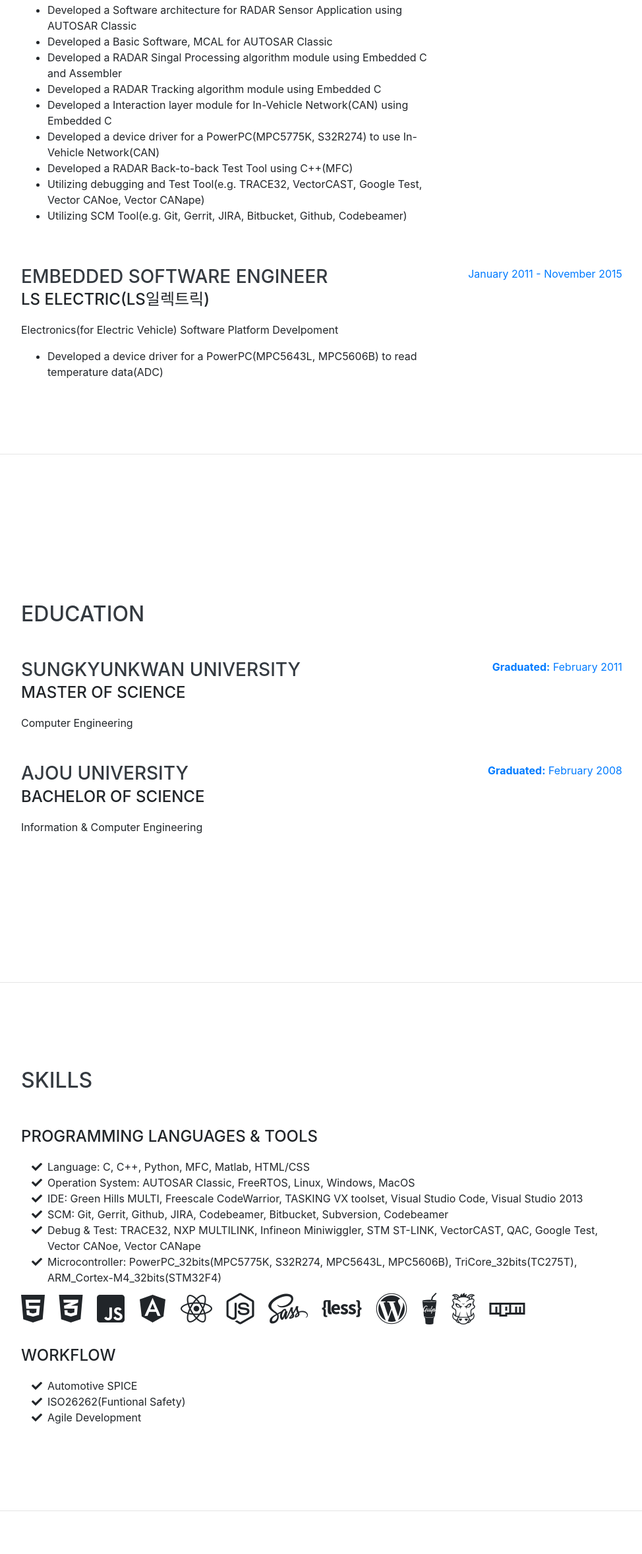
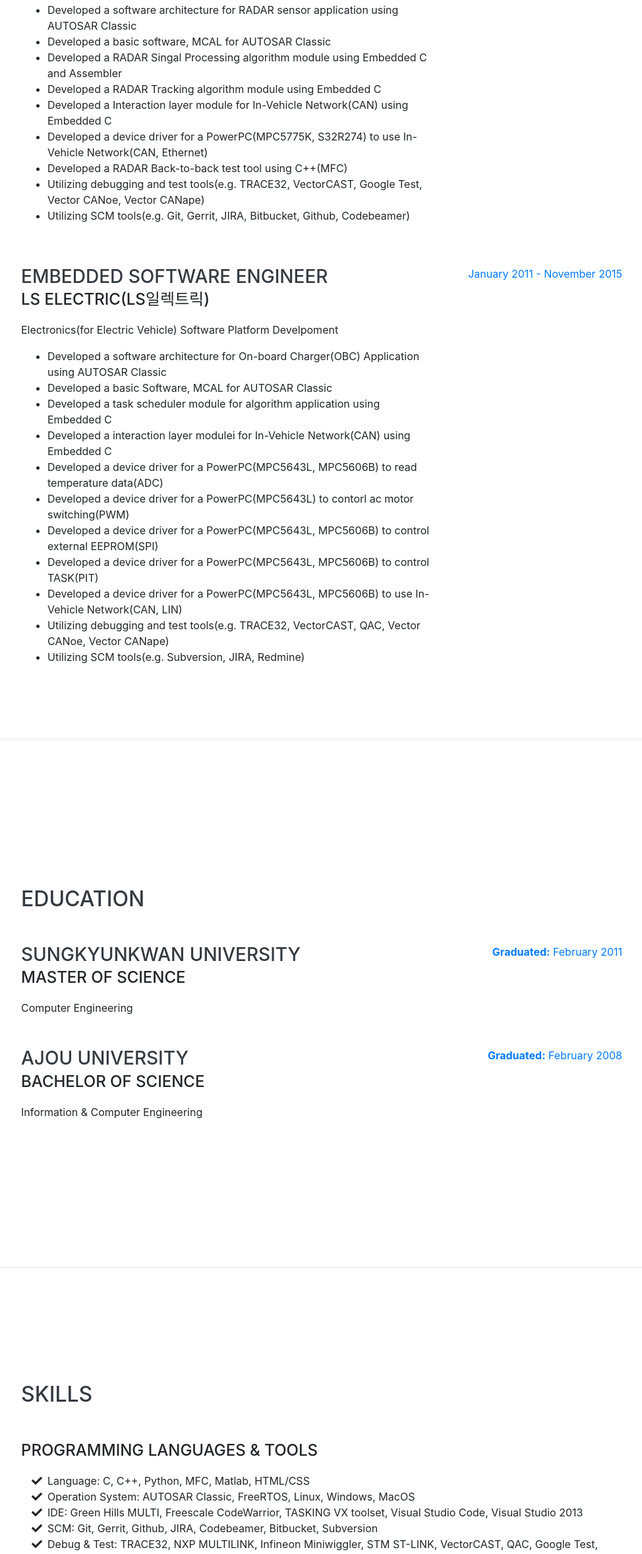
Before and after one commit to mschoi529/mschoi529.github.io, a website with bundled scripts: page index.html in a window 1280 px wide. Shown: the part 1092-3448 px from the top of the page at 66% size, without its empty margins (288-1262 px from the left). Built offline with nearby package versions, Linux system fonts and the light colour scheme; a web font is replaced by a local one.

Commit message:
Modify index.html

```diff
--- a/index.html
+++ b/index.html
@@ -96,15 +96,15 @@
             <div class="subheading mb-3">LG Electronics(LG전자)</div>
 	    <p>Automotive RADAR Sensor System Software Development</p>
 	    <ul>
-		<li>Developed a Software architecture for RADAR Sensor Application using AUTOSAR Classic</li>
-		<li>Developed a Basic Software, MCAL for AUTOSAR Classic</li>
+		<li>Developed a software architecture for RADAR sensor application using AUTOSAR Classic</li>
+		<li>Developed a basic software, MCAL for AUTOSAR Classic</li>
 	   	<li>Developed a RADAR Singal Processing algorithm module using Embedded C and Assembler</li>
 		<li>Developed a RADAR Tracking algorithm module using Embedded C</li>
 		<li>Developed a Interaction layer module for In-Vehicle Network(CAN) using Embedded C</li>
-		<li>Developed a device driver for a PowerPC(MPC5775K, S32R274) to use In-Vehicle Network(CAN)</li>
-		<li>Developed a RADAR Back-to-back Test Tool using C++(MFC)</li>
-		<li>Utilizing debugging and Test Tool(e.g. TRACE32, VectorCAST, Google Test, Vector CANoe, Vector CANape)</li>
-	        <li>Utilizing SCM Tool(e.g. Git, Gerrit, JIRA, Bitbucket, Github, Codebeamer)</li>
+		<li>Developed a device driver for a PowerPC(MPC5775K, S32R274) to use In-Vehicle Network(CAN, Ethernet)</li>
+		<li>Developed a RADAR Back-to-back test tool using C++(MFC)</li>
+		<li>Utilizing debugging and test tools(e.g. TRACE32, VectorCAST, Google Test, Vector CANoe, Vector CANape)</li>
+	        <li>Utilizing SCM tools(e.g. Git, Gerrit, JIRA, Bitbucket, Github, Codebeamer)</li>
 	  </div>
           <div class="resume-date text-md-right">
             <span class="text-primary">November 2015 - Present</span>
@@ -117,8 +117,18 @@
             <div class="subheading mb-3">LS Electric(LS일렉트릭)</div>
 	    <p>Electronics(for Electric Vehicle) Software Platform Develpoment</p>
 	     <ul>
-		    <li>Developed a device driver for a PowerPC(MPC5643L, MPC5606B) to read temperature data(ADC)</li>
-	    </ul>
+	        <li>Developed a software architecture for On-board Charger(OBC) Application using AUTOSAR Classic</li>
+		<li>Developed a basic Software, MCAL for AUTOSAR Classic</li>
+		<li>Developed a task scheduler module for algorithm application using Embedded C</li>
+		<li>Developed a interaction layer modulei for In-Vehicle Network(CAN) using Embedded C</li>
+		<li>Developed a device driver for a PowerPC(MPC5643L, MPC5606B) to read temperature data(ADC)</li>
+		<li>Developed a device driver for a PowerPC(MPC5643L) to contorl ac motor switching(PWM)</li>
+                <li>Developed a device driver for a PowerPC(MPC5643L, MPC5606B) to control external EEPROM(SPI)</li>
+		<li>Developed a device driver for a PowerPC(MPC5643L, MPC5606B) to control TASK(PIT)</li>
+        	<li>Developed a device driver for a PowerPC(MPC5643L, MPC5606B) to use In-Vehicle Network(CAN, LIN)</li>
+		<li>Utilizing debugging and test tools(e.g. TRACE32, VectorCAST, QAC, Vector CANoe, Vector CANape)</li>
+	        <li>Utilizing SCM tools(e.g. Subversion, JIRA, Redmine)</li>
+    </ul>
          </div>
           <div class="resume-date text-md-right">
             <span class="text-primary">January 2011 - November 2015</span>
@@ -179,7 +189,7 @@
             IDE: Green Hills MULTI, Freescale CodeWarrior, TASKING VX toolset, Visual Studio Code, Visual Studio 2013</li>
           <li>
             <i class="fa-li fa fa-check"></i>
-            SCM: Git, Gerrit, Github, JIRA, Codebeamer, Bitbucket, Subversion, Codebeamer</li>
+            SCM: Git, Gerrit, Github, JIRA, Codebeamer, Bitbucket, Subversion</li>
           <li>
             <i class="fa-li fa fa-check"></i>
             Debug & Test: TRACE32, NXP MULTILINK, Infineon Miniwiggler, STM ST-LINK, VectorCAST, QAC, Google Test, Vector CANoe, Vector CANape</li>
@@ -187,53 +197,14 @@
             <i class="fa-li fa fa-check"></i>
             Microcontroller: PowerPC_32bits(MPC5775K, S32R274, MPC5643L, MPC5606B), TriCore_32bits(TC275T), ARM_Cortex-M4_32bits(STM32F4)</li>
          </ul>
-        <ul class="list-inline dev-icons">
-          <li class="list-inline-item">
-            <i class="fab fa-html5"></i>
-          </li>
-          <li class="list-inline-item">
-            <i class="fab fa-css3-alt"></i>
-          </li>
-          <li class="list-inline-item">
-            <i class="fab fa-js-square"></i>
-          </li>
-          <li class="list-inline-item">
-            <i class="fab fa-angular"></i>
-          </li>
-          <li class="list-inline-item">
-            <i class="fab fa-react"></i>
-          </li>
-          <li class="list-inline-item">
-            <i class="fab fa-node-js"></i>
-          </li>
-          <li class="list-inline-item">
-            <i class="fab fa-sass"></i>
-          </li>
-          <li class="list-inline-item">
-            <i class="fab fa-less"></i>
-          </li>
-          <li class="list-inline-item">
-            <i class="fab fa-wordpress"></i>
-          </li>
-          <li class="list-inline-item">
-            <i class="fab fa-gulp"></i>
-          </li>
-          <li class="list-inline-item">
-            <i class="fab fa-grunt"></i>
-          </li>
-          <li class="list-inline-item">
-            <i class="fab fa-npm"></i>
-          </li>
-        </ul>
-
-        <div class="subheading mb-3">Workflow</div>
+       <div class="subheading mb-3">Workflow</div>
         <ul class="fa-ul mb-0">
           <li>
             <i class="fa-li fa fa-check"></i>
             Automotive SPICE</li>
           <li>
             <i class="fa-li fa fa-check"></i>
-            ISO26262(Funtional Safety)</li>
+            ISO26262(Automotive Funtional Safety)</li>
           <li>
             <i class="fa-li fa fa-check"></i>
             Agile Development</li>
@@ -246,8 +217,7 @@
     <section class="resume-section p-3 p-lg-5 d-flex align-items-center" id="interests">
       <div class="w-100">
         <h2 class="mb-5">Interests</h2>
-        <p>Apart from being a web developer, I enjoy most of my time being outdoors. In the winter, I am an avid skier and novice ice climber. During the warmer months here in Colorado, I enjoy mountain biking, free climbing, and kayaking.</p>
-        <p class="mb-0">When forced indoors, I follow a number of sci-fi and fantasy genre movies and television shows, I am an aspiring chef, and I spend a large amount of my free time exploring the latest technology advancements in the front-end web development world.</p>
+       <p class="mb-0">When forced indoors, I follow a number of sci-fi and fantasy genre movies and television shows, I spend a large amount of my free time exploring the latest technology advancements in the full-stack web development world, Machine Learning, Automaed Vehicle and artifitial intelligence.</p>
       </div>
     </section>
 
```
